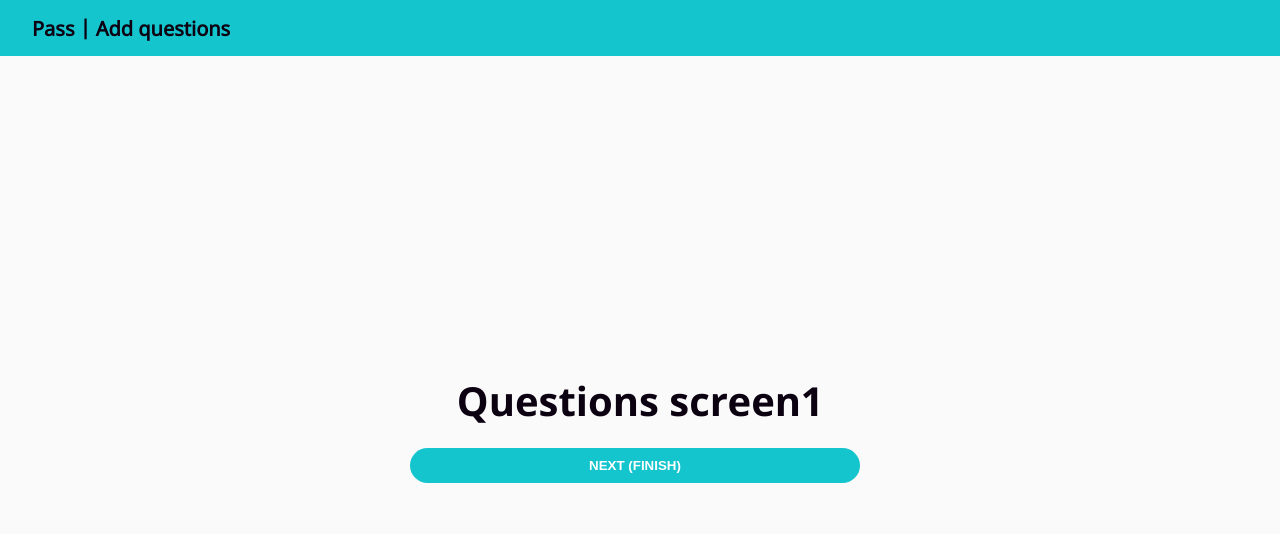
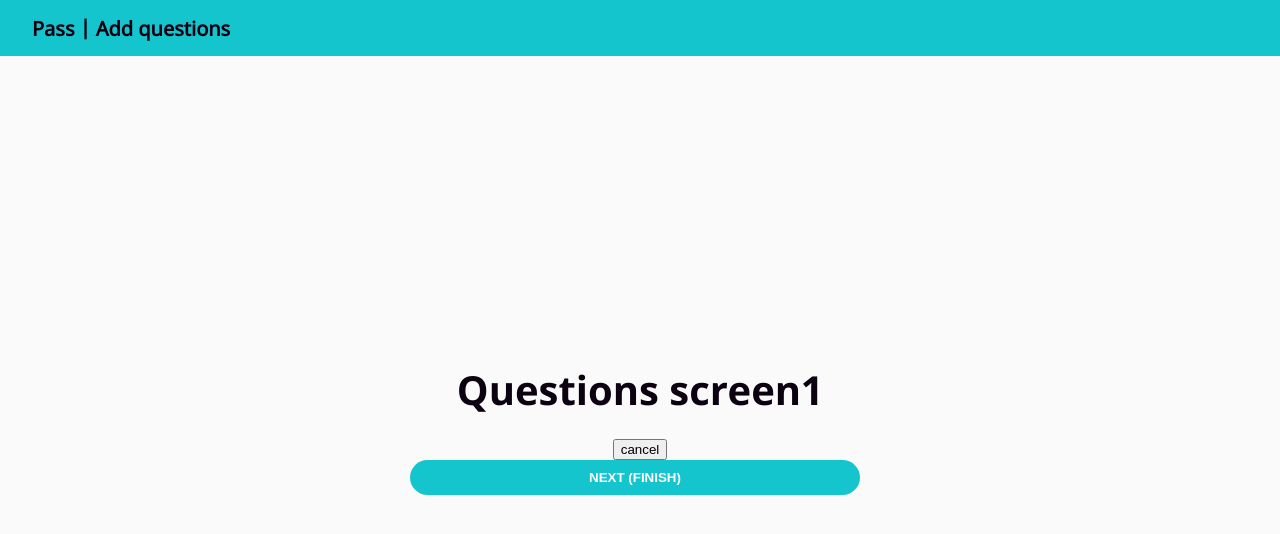
Before and after one commit to Kartm/university-examination-project, a React (Create React App) app in the folder frontend/: page /1/editor/questions in a window 1280 px wide. Shown: the top 534 px of the page. Built offline with nearby package versions, Linux system fonts and the light colour scheme.

Commit message:
initial state

```diff
--- /dev/null
+++ b/frontend/src/components/layout/list.tsx
@@ -0,0 +1,3 @@
+import React from "react";
+import styled from "styled-components";
+import {useState} from 'react'
--- /dev/null
+++ b/frontend/src/components/layout/popup.tsx
@@ -0,0 +1,33 @@
+import React from "react";
+import styled from "styled-components";
+import {useState} from 'react'
+import Text from "../../components/style/text.component";
+
+const PopupWrapper = styled.div`
+`
+
+const PopupInner = styled.div`
+`
+
+const PopupCancel = styled.button`
+`
+
+
+interface PopupParams {
+    show: boolean
+}
+
+const Popup= (props: PopupParams) => {
+    const [showPopup, setShowPopup] = useState(false)
+
+    return (
+        props.show && <PopupWrapper>
+            <PopupInner>
+                <PopupCancel>cancel</PopupCancel>
+            </PopupInner>
+        </PopupWrapper>
+        );
+
+}
+
+export default Popup
--- a/frontend/src/pages/owner/questions/questions.screen.tsx
+++ b/frontend/src/pages/owner/questions/questions.screen.tsx
@@ -7,6 +7,7 @@ import Button from "../../../components/forms/button.component";
 import Text from "../../../components/style/text.component";
 import {useDispatch} from "react-redux";
 import {updateTitleAction} from "../../../store/slices/ui.slice";
+import Popup from "../../../components/layout/popup";
 
 interface QuestionsParams {
   testOwnerUuid: string;
@@ -27,6 +28,11 @@ const QuestionsScreen = () => {
           Questions screen
           {testOwnerUuid}
         </Text>
+
+        <Popup show={true}>
+          <h3>Add Question</h3>
+        </Popup>
+
         <Link to={`/${testOwnerUuid}/editor/finish`} style={{ marginRight: 10 }}>
           <Button text="Next (finish)" color="primary" />
         </Link>
```
